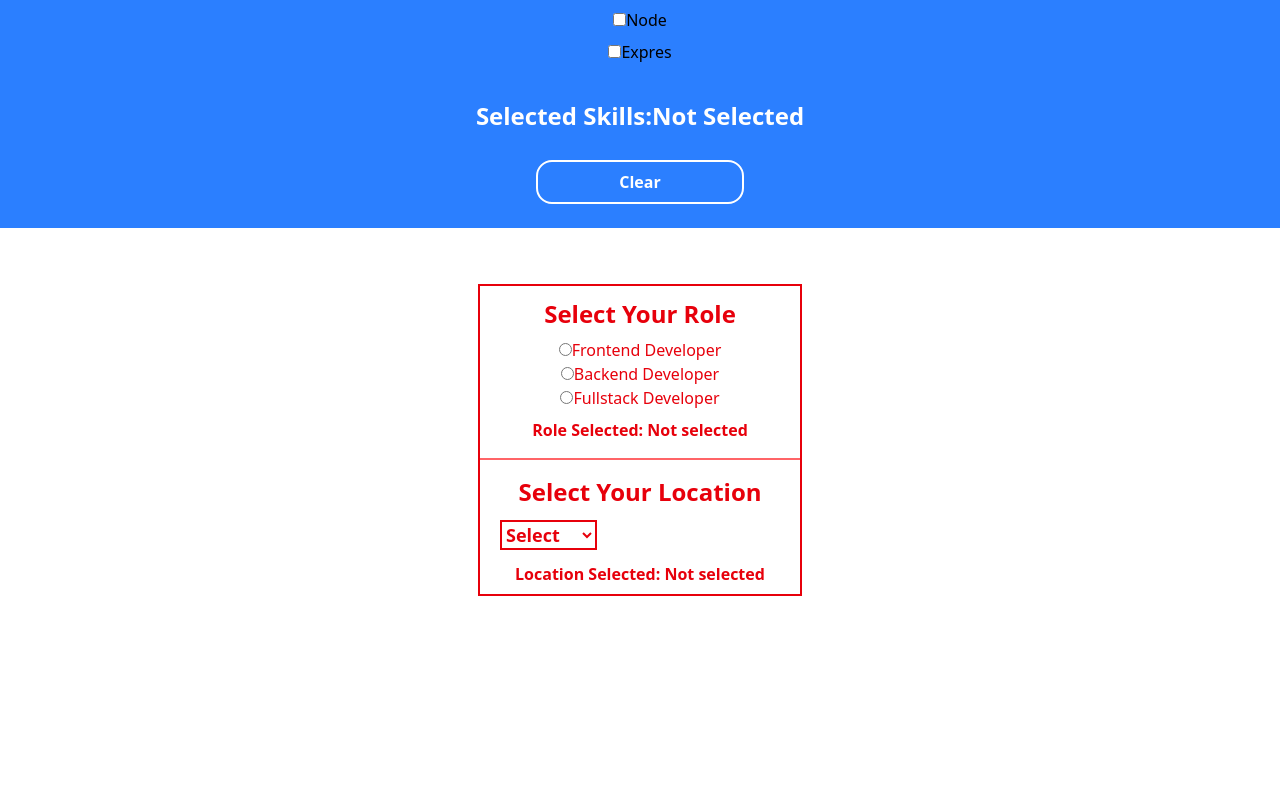
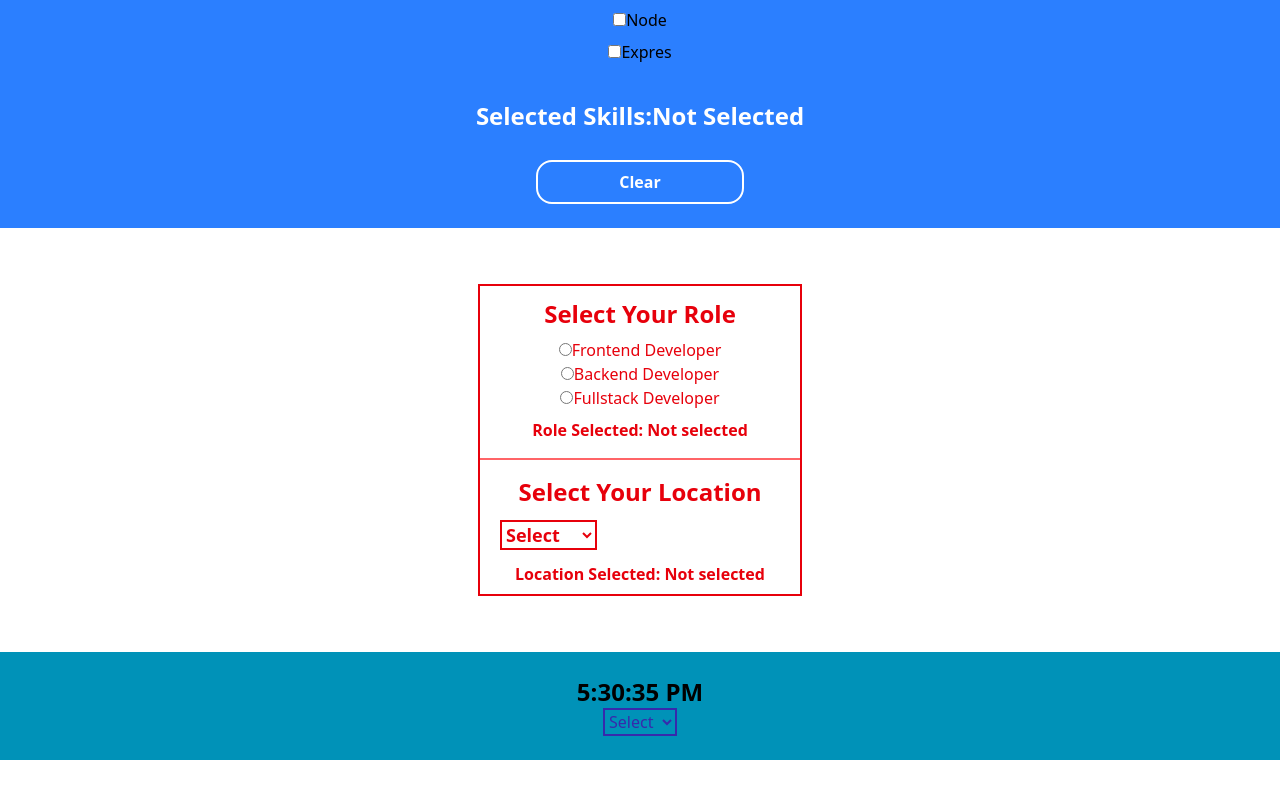
Before and after one commit to YashMishra0101/Interview-Preparation, a React (Vite) app in the folder react-section/react-practice-vite/: page / in a window 1280 px wide. Shown: the part 2012-2810 px from the top of the page. Before the commit the page ends 2688 px from the top, so only its background shows below. Built offline with nearby package versions, Linux system fonts and the light colour scheme.

Commit message:
Working on react

```diff
--- a/react-section/react-practice-vite/src/App.jsx
+++ b/react-section/react-practice-vite/src/App.jsx
@@ -6,6 +6,7 @@ import { Hide } from "./Hide";
 import { TakeInputValue } from "./TakeInputValue";
 import SkillsCheckbox from "./SkillsCheckbox";
 import RadioSelect from "./RadioSelect";
+import Clock from "./Clock";
 
 
 function App() {
@@ -19,6 +20,7 @@ function App() {
         <TakeInputValue />
         <SkillsCheckbox />
         <RadioSelect />
+        <Clock/>
       </div>
     </>
   );
--- /dev/null
+++ b/react-section/react-practice-vite/src/Clock.jsx
@@ -0,0 +1,33 @@
+import { useState, useEffect } from "react";
+import ColorDropDown from "./ColorDropDown";
+
+const Clock = () => {
+  const [time, setTime] = useState(new Date().toLocaleTimeString());
+  const [color, setColor] = useState("black"); // default color
+
+  useEffect(() => {
+    const interval = setInterval(() => {
+      setTime(new Date().toLocaleTimeString());
+    }, 1000);
+
+    return () => {
+      clearInterval(interval); // ✅ proper cleanup
+    };
+  }, []);
+
+  return (
+    <>
+      <div className="flex justify-center items-center flex-col mb-5 py-6 mt-8 bg-cyan-600">
+        <p
+          className="text-2xl font-bold text-center"
+          style={{ color: color }}
+        >
+          {time}
+        </p>
+        <ColorDropDown onColorChange={setColor} />
+      </div>
+    </>
+  );
+};
+
+export default Clock;
--- /dev/null
+++ b/react-section/react-practice-vite/src/ColorDropDown.jsx
@@ -0,0 +1,26 @@
+import { useState } from "react";
+
+const ColorDropDown = ({ onColorChange }) => {
+  const handelColorChange = (e) => {
+    onColorChange(e.target.value);
+  };
+  return (
+    <>
+      <div>
+        <select
+          onChange={handelColorChange}
+          className="border-2 text-indigo-800 text-base outline-none"
+        >
+          <option value="">Select</option>
+          <option value="red">Red</option>
+          <option value="yellow">Yellow</option>
+          <option value="green">Green</option>
+          <option value="white">White</option>
+          <option value="purple">Purple</option>
+        </select>
+      </div>
+    </>
+  );
+};
+
+export default ColorDropDown;
```
